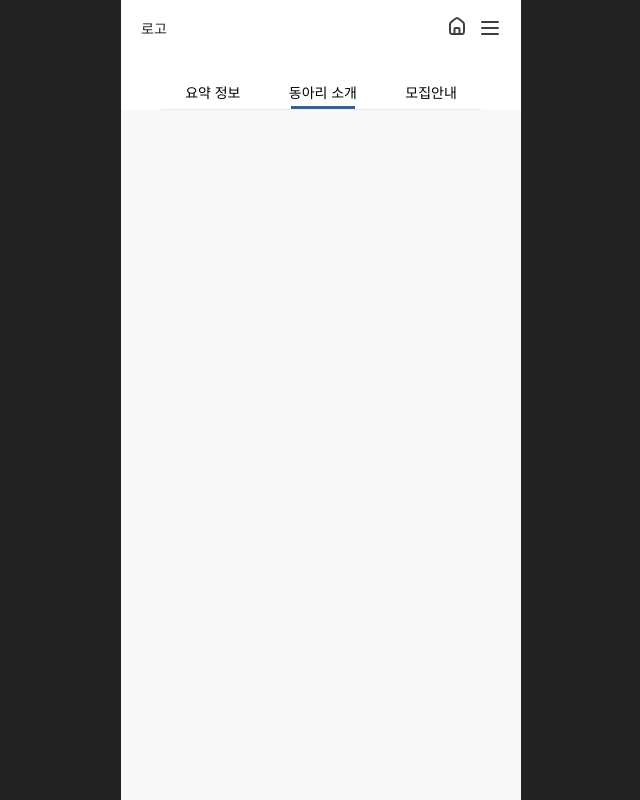
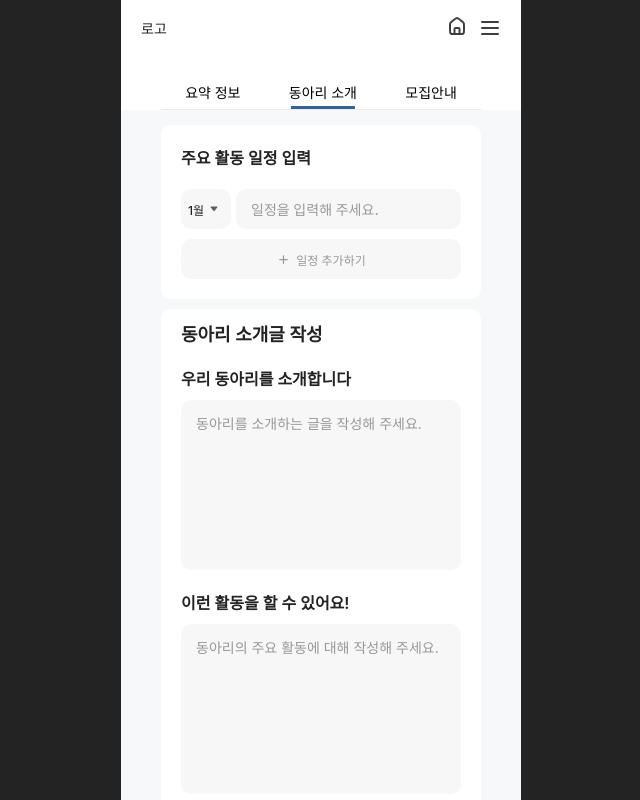
Before and after one commit to ERICA-Club-Hub/Frontend, a React (Vite) app: page /admin/club/1 in a window 1280 px wide. Both pictures are taken after a click on the item "동아리 소개". Shown: the top 800 px of the page, without its empty margins (319-959 px from the left). Built offline with nearby package versions, Linux system fonts and the light colour scheme; a web font is replaced by a local one.

Commit message:
style: 어드민 동아리 상세페이지 동아리 소개 섹션 UI 구현 (#26)

```diff
--- a/src/constants/club-detail-register.ts
+++ b/src/constants/club-detail-register.ts
@@ -8,4 +8,34 @@ const summaryInfoList = [
     { label: 'SNS', placeholder: 'SNS 아이디를 입력해주세요' },
 ];
 
-export { recruitStatus, summaryInfoList };
+const months = [
+    '1월',
+    '2월',
+    '3월',
+    '4월',
+    '5월',
+    '6월',
+    '7월',
+    '8월',
+    '9월',
+    '10월',
+    '11월',
+    '12월',
+];
+
+const clubIntroList = [
+    {
+        label: '우리 동아리를 소개합니다',
+        placeholder: '동아리를 소개하는 글을 작성해 주세요.',
+    },
+    {
+        label: '이런 활동을 할 수 있어요!',
+        placeholder: '동아리의 주요 활동에 대해 작성해 주세요.',
+    },
+    {
+        label: '너, 내 동료가 돼라!',
+        placeholder: '동아리가 원하는 동아리원에 대해 작성해주세요.',
+    },
+];
+
+export { recruitStatus, summaryInfoList, months, clubIntroList };
--- a/src/pages/admin/club/detail/AdminClubDetailPage.tsx
+++ b/src/pages/admin/club/detail/AdminClubDetailPage.tsx
@@ -3,6 +3,7 @@ import { clubDetailRegisterNavigations } from '@/constants';
 import { useState } from 'react';
 import styled from 'styled-components';
 import SummaryInfo from './SummaryInfo';
+import ClubIntro from './ClubIntro';
 
 const AdminClubDetailPage = () => {
     const [navStatus, setNavStatus] = useState<number>(1);
@@ -18,6 +19,7 @@ const AdminClubDetailPage = () => {
             </TopNavigatorWrapper>
 
             {navStatus === 1 && <SummaryInfo />}
+            {navStatus === 2 && <ClubIntro />}
         </Container>
     );
 };
--- a/src/pages/admin/club/detail/ClubIntro.tsx
+++ b/src/pages/admin/club/detail/ClubIntro.tsx
@@ -1,3 +1,147 @@
+import styled from 'styled-components';
+import EventSchedule from '@/components/EventSchedule/EventSchedule';
+import { Label, SectionWrapper } from '@/styles/admin-club-detail/style';
+import PlusIcon from '@/assets/common/plus-icon.svg?react';
+import { useState } from 'react';
+import { clubIntroList } from '@/constants/club-detail-register';
+import { TextArea } from '@/components/Common/TextArea';
+import Button from '@/components/Common/Button';
+
 export default function ClubIntro() {
-    return <div>ClubIntro</div>;
+    const [schedules, setSchedules] = useState([
+        <EventSchedule key={`event-schedule-1`} />,
+    ]);
+
+    const handleAddEventSchedule = () => {
+        setSchedules([
+            ...schedules,
+            <EventSchedule key={`event-schedule-${schedules.length}`} />,
+        ]);
+    };
+
+    return (
+        <Container>
+            <EventScheduleWrapper>
+                <EventScheduleLabel>주요 활동 일정 입력</EventScheduleLabel>
+
+                <EventScheduleForm>
+                    {/* 일정 컴포넌트 리스트 */}
+                    {schedules}
+
+                    {/* 일정 추가하기 버튼 */}
+                    <AddScheduleButton onClick={handleAddEventSchedule}>
+                        <IconWrapper>
+                            <PlusIcon />
+                        </IconWrapper>
+                        일정 추가하기
+                    </AddScheduleButton>
+                </EventScheduleForm>
+            </EventScheduleWrapper>
+
+            {/* 동아리 소개글 */}
+            <ClubIntroFormContainer>
+                <h2>동아리 소개글 작성</h2>
+
+                <ClubIntroFormList>
+                    {clubIntroList.map((summaryInfo, index) => (
+                        <ClubIntroForm key={`club-intro-${index}`}>
+                            <Label>{summaryInfo.label}</Label>
+                            <TextArea
+                                size="large"
+                                backgroundColor="gray"
+                                placeholder={summaryInfo.placeholder}
+                            />
+                        </ClubIntroForm>
+                    ))}
+                </ClubIntroFormList>
+            </ClubIntroFormContainer>
+
+            <ButtonContainer>
+                <Button
+                    size="small"
+                    varaint="outlined"
+                    isDisabled={() => false}
+                >
+                    미리보기
+                </Button>
+                <Button size="small" isDisabled={() => false}>
+                    저장하기
+                </Button>
+            </ButtonContainer>
+        </Container>
+    );
 }
+
+const Container = styled.div`
+    display: flex;
+    flex-direction: column;
+    gap: 10px;
+`;
+
+const EventScheduleWrapper = styled(SectionWrapper)`
+    min-height: 169px;
+    padding: 20px;
+`;
+
+const EventScheduleLabel = styled(Label)`
+    margin-bottom: 20px;
+`;
+
+const EventScheduleForm = styled.div`
+    display: flex;
+    flex-direction: column;
+    gap: 10px;
+`;
+
+const AddScheduleButton = styled.button`
+    display: flex;
+    justify-content: center;
+    align-items: center;
+    gap: 5px;
+    width: 280px;
+    height: 40px;
+    border-radius: 10px;
+
+    font-size: 12px;
+    font-weight: 500;
+    color: ${({ theme }) => theme.colors.subGray};
+    background-color: ${({ theme }) => theme.colors.lightGray};
+`;
+
+const IconWrapper = styled.div`
+    display: flex;
+    justify-content: center;
+    align-items: center;
+`;
+
+const ClubIntroFormContainer = styled(SectionWrapper)`
+    min-height: 719px;
+    margin-bottom: 5px;
+
+    h2 {
+        width: 100%;
+        margin-bottom: 20px;
+        font-size: 18px;
+        font-weight: 600;
+        color: ${({ theme }) => theme.colors.mainBlack};
+    }
+`;
+
+const ClubIntroFormList = styled.div`
+    display: flex;
+    flex-direction: column;
+    gap: 20px;
+`;
+
+const ClubIntroForm = styled.div`
+    display: flex;
+    flex-direction: column;
+    gap: 10px;
+`;
+
+const ButtonContainer = styled.div`
+    display: flex;
+    justify-content: flex-end;
+    gap: 5px;
+    margin-bottom: 26px;
+`;
--- a/src/pages/admin/club/detail/SummaryInfo.tsx
+++ b/src/pages/admin/club/detail/SummaryInfo.tsx
@@ -73,7 +73,13 @@ export default function SummaryInfo() {
             </ApplyLink>
 
             <ButtonContainer>
-                <Button size="small">미리보기</Button>
+                <Button
+                    size="small"
+                    varaint="outlined"
+                    isDisabled={() => false}
+                >
+                    미리보기
+                </Button>
                 <Button size="small" isDisabled={() => false}>
                     저장하기
                 </Button>
@@ -85,7 +91,6 @@ export default function SummaryInfo() {
 const Container = styled.div`
     display: flex;
     flex-direction: column;
-    height: 815px;
     gap: 10px;
 `;
 
@@ -180,4 +185,5 @@ const ButtonContainer = styled.div`
     display: flex;
     justify-content: flex-end;
     gap: 5px;
+    margin-bottom: 26px;
 `;
```
Also changed, not shown: src/assets/common/plus-icon.svg (added).
